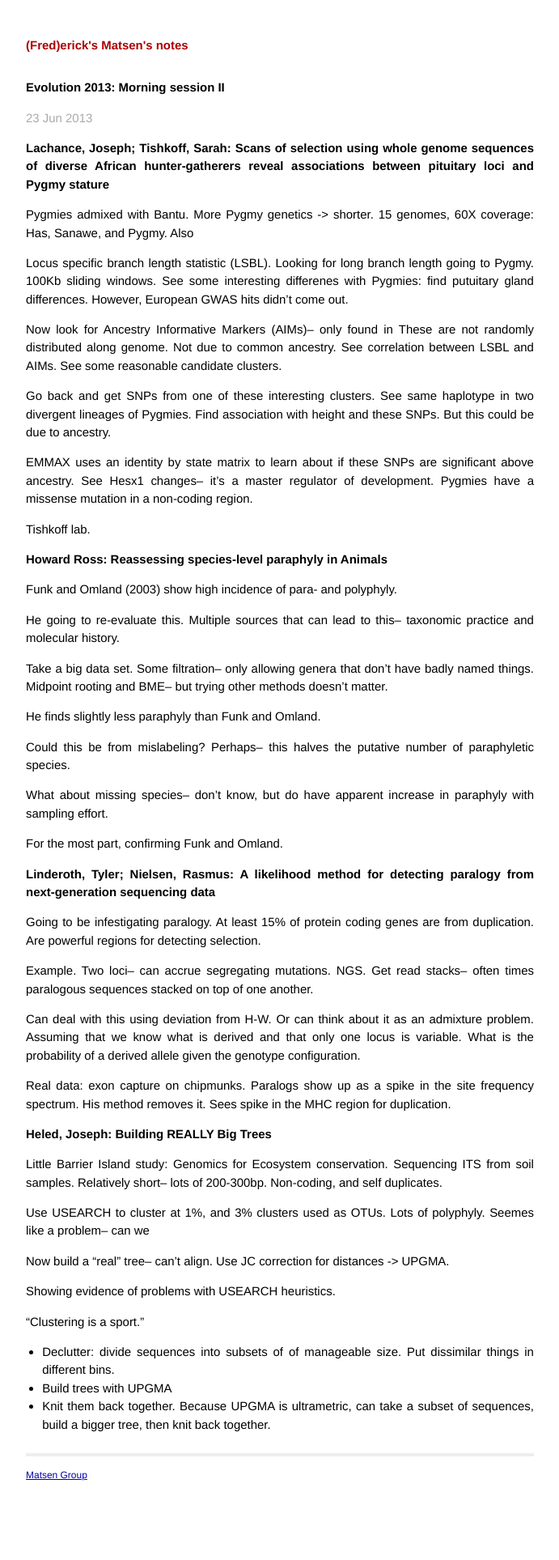
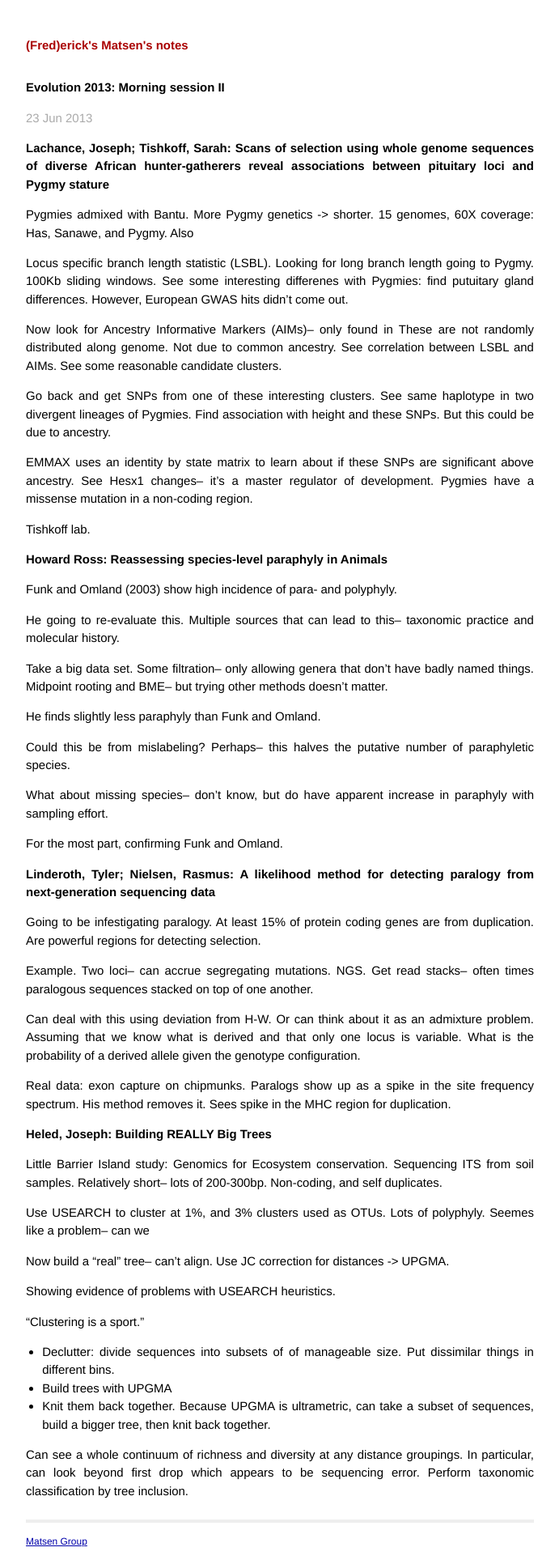
Before and after one commit to matsen/notes, a Jekyll site: the page built from _posts/2013-06-23-evol2013-morning-session-2.md, in a window 1280 px wide. Shown: the whole page at 81% size, without its empty margins (294-985 px from the left). Built offline with Jekyll 4.4.1, drawn with Linux system fonts in a browser that asks for light colours; before the commit the page ends 1845 px from its top, so only the background shows below that.

Commit message:
mid-day on Sunday

```diff
--- a/_posts/2013-06-23-evol2013-morning-session-2.md
+++ b/_posts/2013-06-23-evol2013-morning-session-2.md
@@ -99,3 +99,7 @@ Showing evidence of problems with USEARCH heuristics.
 * Declutter: divide sequences into subsets of of manageable size. Put dissimilar things in different bins.
 * Build trees with UPGMA
 * Knit them back together. Because UPGMA is ultrametric, can take a subset of sequences, build a bigger tree, then knit back together.
+
+Can see a whole continuum of richness and diversity at any distance groupings.
+In particular, can look beyond first drop which appears to be sequencing error.
+Perform taxonomic classification by tree inclusion.
```
